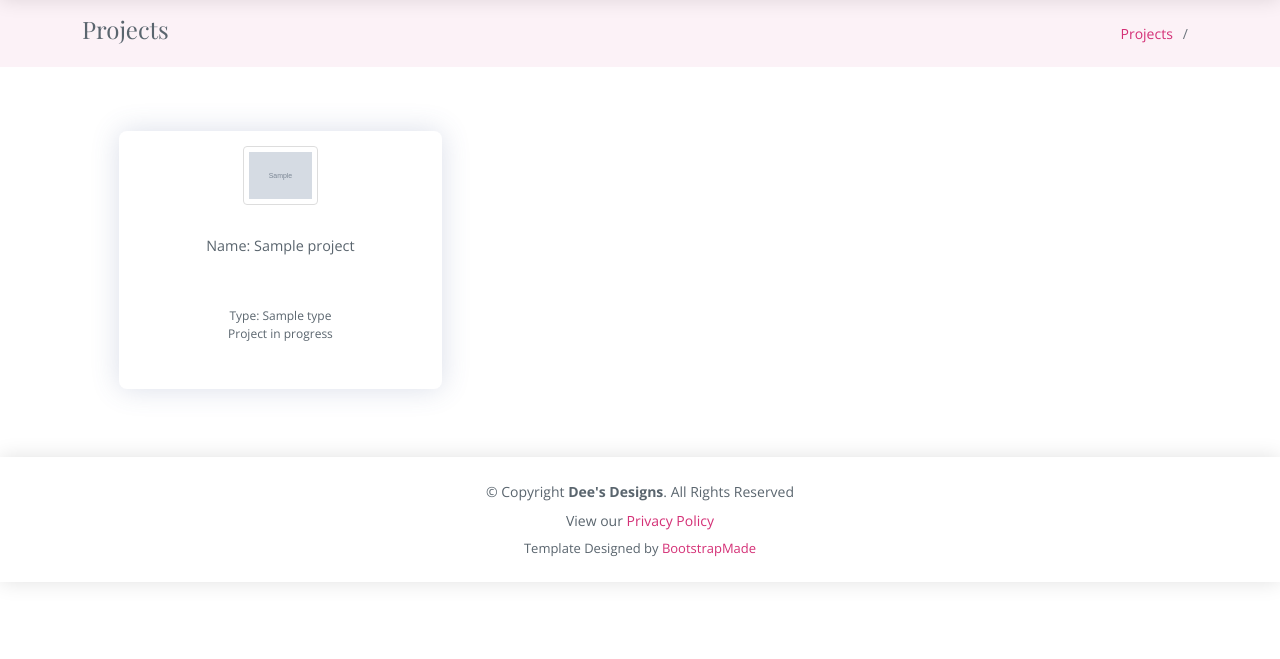
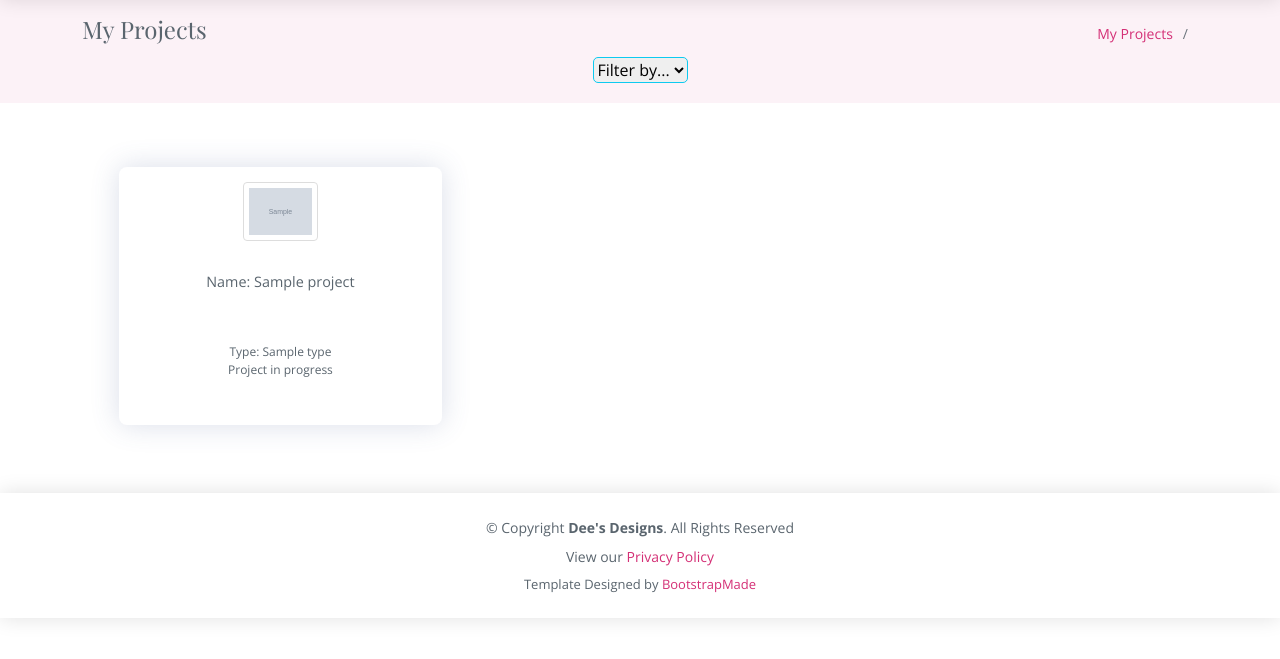
Before and after one commit to drubach/DeesDesigns, a Django app: template projects/templates/projects/projects.html in a window 1280 px wide. Shown: the part 60-719 px from the top of the page. Run offline with Django 3.2, Linux system fonts and the light colour scheme; the template is opened without the code that fills it: most values are stand-ins (such as "Sample title", 1, 10 or a date in 2020); grey boxes marked "Sample" are stand-in pictures; some libraries are stand-ins or nearby versions; some web fonts are replaced.

Commit message:
Started adding sort/filter to products page.

```diff
--- a/projects/models.py
+++ b/projects/models.py
@@ -4,6 +4,10 @@ from django.contrib.auth.models import User
 
 class Type(models.Model):
     """ db Model for Types of projects """
+    class Meta:
+        """ Ensure plural name for the group. """
+        verbose_name_plural = 'Types'
+
     name = models.CharField(max_length=254)
     friendly_name = models.CharField(max_length=254, null=True, blank=True)
 
--- a/projects/templates/projects/projects.html
+++ b/projects/templates/projects/projects.html
@@ -1,7 +1,7 @@
 {% extends "base.html" %}
 {% load static %}
 
-{% block extra_title %}Projects{% endblock %}
+{% block extra_title %}My Projects{% endblock %}
 
 {% block content %}
     <main id="main">
@@ -11,13 +11,29 @@
             <div class="container">
 
                 <div class="d-flex justify-content-between align-items-center">
-                <h2>Projects</h2>
+                <h2>My Projects</h2>
                     <ol>
-                        <li><a href="{% url 'projects' %}">Projects</a></li>
+                        <li><a href="{% url 'projects' %}">My Projects</a></li>
                         <li></li>
                     </ol>
                 </div>
-
+                <!-- Product Filter -->
+                <div class="row">
+                    <div class="col">
+                        <div class="sort-select-wrapper">
+                            <select id="sort-selector" class="custom-select custom-select-sm border border-{% if current_sorting != 'None_None' %}info{% else %}black{% endif %}">
+                                <option value="reset" {% if current_sorting == 'None_None' %}selected{% endif %}>Filter by...</option>
+                                {% comment %} <option value="price_asc" {% if current_sorting == 'price_asc' %}selected{% endif %}>Price (low to high)</option>
+                                <option value="price_desc" {% if current_sorting == 'price_desc' %}selected{% endif %}>Price (high to low)</option>
+                                <option value="name_asc" {% if current_sorting == 'name_asc' %}selected{% endif %}>Name (A-Z)</option>
+                                <option value="name_desc" {% if current_sorting == 'name_desc' %}selected{% endif %}>Name (Z-A)</option>
+                                <option value="category_asc" {% if current_sorting == 'category_asc' %}selected{% endif %}>Category (A-Z)</option>
+                                <option value="category_desc" {% if current_sorting == 'category_desc' %}selected{% endif %}>Category (Z-A)</option> {% endcomment %}
+                            </select>
+                        </div>
+                    </div>
+                </div>
+                <!-- End Product Filter -->
             </div>
         </section><!-- End Breadcrumbs Section -->
 
--- a/static/lonely/assets/css/style.css
+++ b/static/lonely/assets/css/style.css
@@ -474,6 +474,15 @@ section {
 /*--------------------------------------------------------------
 # Projects
 --------------------------------------------------------------*/
+.sort-select-wrapper {
+  width: 100%;
+  text-align: center;
+  margin: 5px 0px 5px 0px;
+}
+.custom-select {
+  border-radius: 5px;
+  border-color: #5a656e;
+}
 .card-project {
   padding-top: 15px;
   overflow: hidden;
--- a/templates/base.html
+++ b/templates/base.html
@@ -80,7 +80,7 @@
                                     <li><a href="{% url 'admin:index' %}" class="dropdown-item">Site Management</a></li>
                                 {% endif %}
                                     <li><a href="#" class="dropdown-item">My Profile</a></li>
-                                    <li><a href="{% url 'projects' %}" class="dropdown-item">Projects</a></li>
+                                    <li><a href="{% url 'projects' %}" class="dropdown-item">My Projects</a></li>
                                     <li><a href="{% url 'account_logout' %}" class="dropdown-item">Logout</a></li>
                             {% else %}
                                 <li><a href="{% url 'account_login' %}" class="dropdown-item">Login</a></li>
```
Also changed, not shown: projects/project_tags.py (added, +11 -0 lines).
